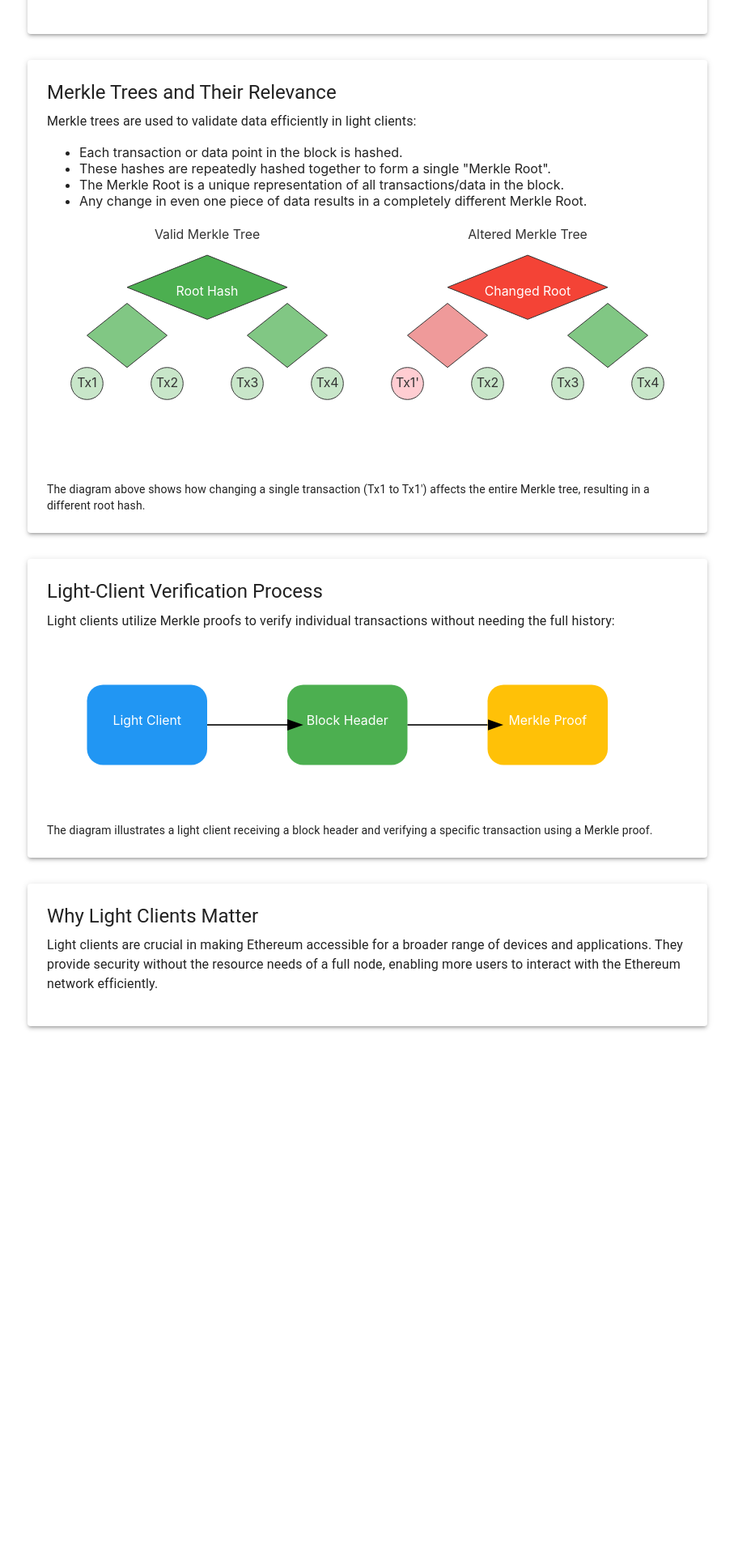
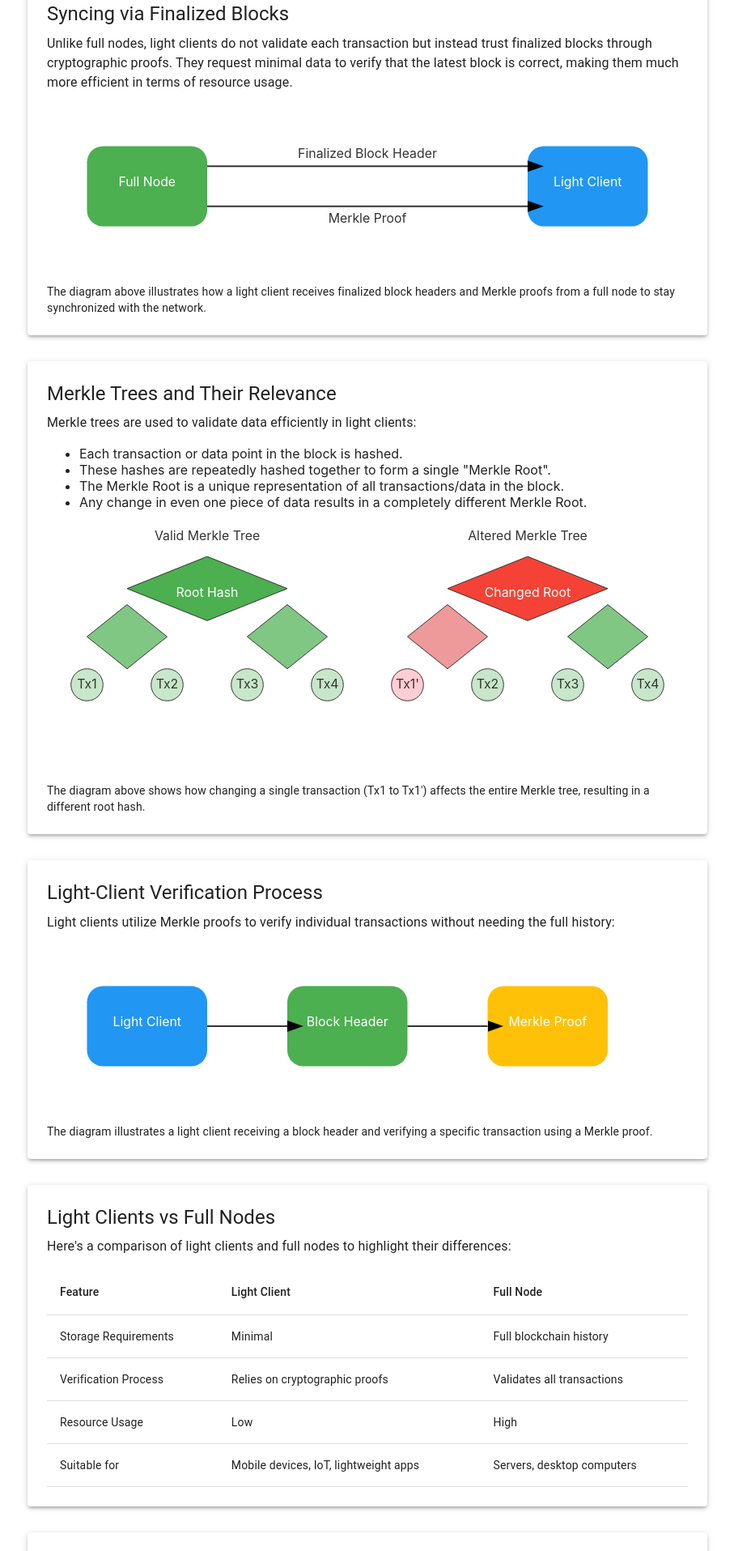
Before and after one commit to tim-sha256/ether-pos, a React (Create React App) app: page /light-client-syncing in a window 1280 px wide. Shown: the part 605-2520 px from the top of the page at 81% size, without its empty margins (342-1249 px from the left). Before the commit the page ends 1936 px from the top, so only its background shows below. Built offline with nearby package versions, Linux system fonts and the light colour scheme.

Commit message:
finalised light client syncing

```diff
--- a/src/components/LightClientSyncing.js
+++ b/src/components/LightClientSyncing.js
@@ -1,5 +1,5 @@
 import React from 'react';
-import { Box, Typography, Paper, Grid } from '@mui/material';
+import { Box, Typography, Paper, Grid, Table, TableBody, TableCell, TableHead, TableRow } from '@mui/material';
 import 'katex/dist/katex.min.css';
 import { InlineMath, BlockMath } from 'react-katex';
 import sidebarContent from '../sidebarContent.json';
@@ -65,6 +65,62 @@ function LightClientSyncing() {
     </svg>
   );
 
+  const renderFinalizedBlocksFlow = () => (
+    <svg width="100%" height="200" viewBox="0 0 800 200">
+      <rect x="50" y="50" width="150" height="100" rx="20" fill="#4CAF50" />
+      <text x="125" y="100" textAnchor="middle" fill="white">Full Node</text>
+
+      <rect x="600" y="50" width="150" height="100" rx="20" fill="#2196F3" />
+      <text x="675" y="100" textAnchor="middle" fill="white">Light Client</text>
+
+      <path d="M200 75 L600 75" stroke="#333" strokeWidth="2" markerEnd="url(#arrowhead)" />
+      <text x="400" y="65" textAnchor="middle" fill="#333">Finalized Block Header</text>
+
+      <path d="M200 125 L600 125" stroke="#333" strokeWidth="2" markerEnd="url(#arrowhead)" />
+      <text x="400" y="145" textAnchor="middle" fill="#333">Merkle Proof</text>
+
+      <defs>
+        <marker id="arrowhead" markerWidth="10" markerHeight="7" refX="0" refY="3.5" orient="auto">
+          <polygon points="0 0, 10 3.5, 0 7" />
+        </marker>
+      </defs>
+    </svg>
+  );
+
+  const renderComparisonChart = () => (
+    <Table>
+      <TableHead>
+        <TableRow>
+          <TableCell>Feature</TableCell>
+          <TableCell>Light Client</TableCell>
+          <TableCell>Full Node</TableCell>
+        </TableRow>
+      </TableHead>
+      <TableBody>
+        <TableRow>
+          <TableCell>Storage Requirements</TableCell>
+          <TableCell>Minimal</TableCell>
+          <TableCell>Full blockchain history</TableCell>
+        </TableRow>
+        <TableRow>
+          <TableCell>Verification Process</TableCell>
+          <TableCell>Relies on cryptographic proofs</TableCell>
+          <TableCell>Validates all transactions</TableCell>
+        </TableRow>
+        <TableRow>
+          <TableCell>Resource Usage</TableCell>
+          <TableCell>Low</TableCell>
+          <TableCell>High</TableCell>
+        </TableRow>
+        <TableRow>
+          <TableCell>Suitable for</TableCell>
+          <TableCell>Mobile devices, IoT, lightweight apps</TableCell>
+          <TableCell>Servers, desktop computers</TableCell>
+        </TableRow>
+      </TableBody>
+    </Table>
+  );
+
   const renderSidebarContent = (content) => {
     if (!content) return null;
     return content.map((item, index) => {
@@ -121,12 +177,19 @@ function LightClientSyncing() {
           <Typography variant="body1" paragraph>
             Light clients are a type of node that do not store the full blockchain history, unlike full nodes. Instead, they rely on finalized blocks and proofs from the network to stay synced, requiring less computation and data. This efficiency is particularly useful for mobile devices and lightweight applications.
           </Typography>
+          <Typography variant="body1" paragraph>
+            For example, a mobile wallet app like MetaMask can function as a light client. It allows users to interact with the Ethereum network, check balances, and send transactions without needing to download and process the entire blockchain. This makes it possible for users to access Ethereum services quickly and efficiently on their smartphones.
+          </Typography>
         </Paper>
 
         <Paper elevation={3} sx={{ p: 3, mb: 4 }}>
           <Typography variant="h5" gutterBottom>Syncing via Finalized Blocks</Typography>
           <Typography variant="body1" paragraph>
             Unlike full nodes, light clients do not validate each transaction but instead trust finalized blocks through cryptographic proofs. They request minimal data to verify that the latest block is correct, making them much more efficient in terms of resource usage.
+          </Typography>
+          {renderFinalizedBlocksFlow()}
+          <Typography variant="body2" sx={{ mt: 2 }}>
+            The diagram above illustrates how a light client receives finalized block headers and Merkle proofs from a full node to stay synchronized with the network.
           </Typography>
         </Paper>
 
@@ -159,9 +222,17 @@ function LightClientSyncing() {
         </Paper>
 
         <Paper elevation={3} sx={{ p: 3, mb: 4 }}>
+          <Typography variant="h5" gutterBottom>Light Clients vs Full Nodes</Typography>
+          <Typography variant="body1" paragraph>
+            Here's a comparison of light clients and full nodes to highlight their differences:
+          </Typography>
+          {renderComparisonChart()}
+        </Paper>
+
+        <Paper elevation={3} sx={{ p: 3, mb: 4 }}>
           <Typography variant="h5" gutterBottom>Why Light Clients Matter</Typography>
           <Typography variant="body1" paragraph>
-            Light clients are crucial in making Ethereum accessible for a broader range of devices and applications. They provide security without the resource needs of a full node, enabling more users to interact with the Ethereum network efficiently.
+            Light clients are crucial in making Ethereum accessible for a broader range of devices and applications. They provide security without the resource needs of a full node, enabling more users to interact with the Ethereum network efficiently. This is particularly important for mobile devices, IoT applications, and other resource-constrained environments where running a full node would be impractical.
           </Typography>
         </Paper>
       </Box>
```
